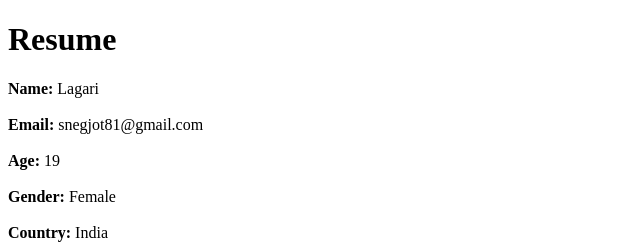
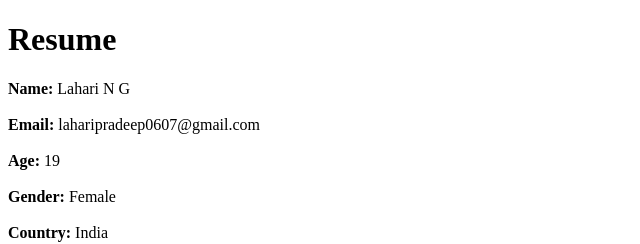
Before and after one commit to snega2006/Lahari, a plain HTML site: page index1.html in a window 1280 px wide. Shown: the top 244 px of the page, 0-640 px from the left. Drawn offline with Linux system fonts and the light colour scheme.

Commit message:
Update index1.html

```diff
--- a/index1.html
+++ b/index1.html
@@ -8,10 +8,10 @@
 <body>
    <h1>Resume</h1>
    <form>
-       <label><b>Name:</b> Lagari </label>
+       <label><b>Name:</b> Lahari N G</label>
        <br><br>
 
-       <label><b>Email:</b> snegjot81@gmail.com</label>
+       <label><b>Email:</b> laharipradeep0607@gmail.com</label>
        <br><br>
 
        <label><b>Age:</b> 19</label>
```
